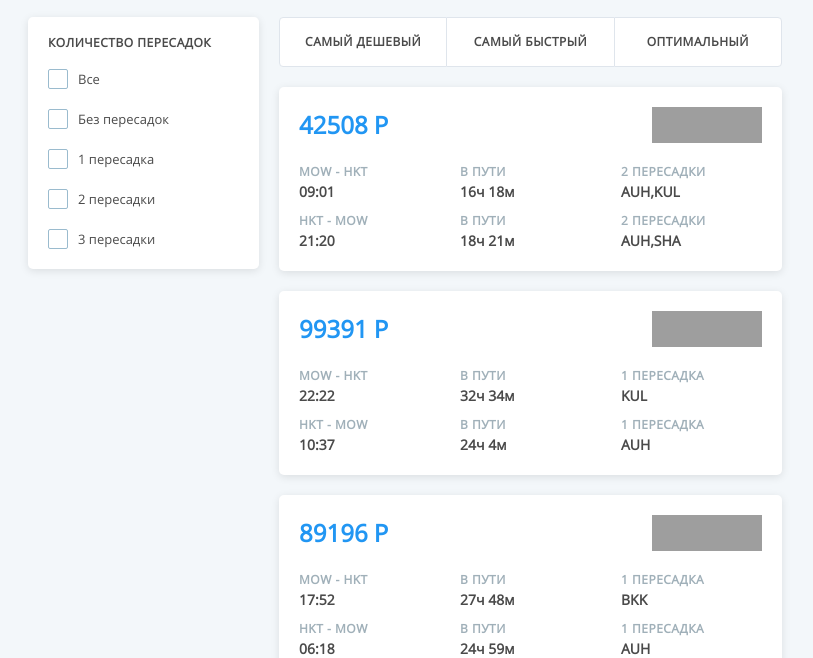
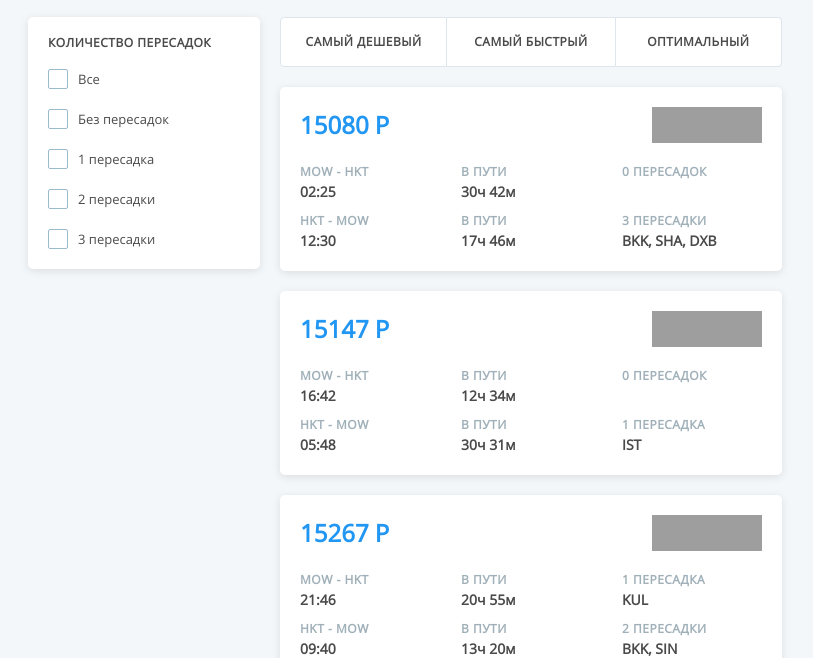
Before and after one commit to nataliebasket/flexberry, a website: page source/index.html in a window 1280 px wide. Both pictures are taken after a click on the button "САМЫЙ ДЕШЕВЫЙ". Shown: the part 142-800 px from the top of the page, without its empty margins (235-1048 px from the left). Drawn offline with nearby package versions, Linux system fonts and the light colour scheme; files that its build step writes are made by us from their sources; grey boxes are pictures that could not be loaded.

Commit message:
добавление фильтров

```diff
--- a/source/index.html
+++ b/source/index.html
@@ -38,39 +38,22 @@
       </form>
       <div class="search-tikets__container">
         <ul class="buttons search-tikets__buttons">
-          <li class="buttons__item">
-            <button class="buttons__button">Самый дешевый</button>
+          <li class="buttons__item buttons__item--cheap">
+            <button class="buttons__button buttons__button--cheap">Самый дешевый</button>
           </li>
-          <li class="buttons__item">
-            <button class="buttons__button">Самый быстрый</button>
+          <li class="buttons__item buttons__item--fast">
+            <button class="buttons__button buttons__button--fast">Самый быстрый</button>
           </li>
           <li class="buttons__item">
             <button class="buttons__button">Оптимальный</button>
           </li>
         </ul>
+        <div class="search-tikets__wrapper">
 
-        <!-- <article class="card">
-          <div class="card__container">
-            <span class="card__price">13 400 Р</span>
-            <img class="card__iata" src="http://pics.avs.io/99/36/SU.png" alt="Логотип авиакомпании" width="110" height="36">
         </div>
-          <div class="card__info">
-            <span class="card__title">MOW – HKT</span>
-            <span class="card__title">В пути</span>
-            <span class="card__title">2 пересадки</span>
-            <span class="card__value card__value--time-in-out">10:45 - 08:00</span>
-            <span class="card__value card__value--time-flight">21ч 15м</span>
-            <span class="card__value card__value--transfers">HKG, JNB</span>
       </div>
-          <div class="card__info">
-            <span class="card__title">MOW – HKT</span>
-            <span class="card__title">В пути</span>
-            <span class="card__title">2 пересадки</span>
-            <span class="card__value card__value--time-in-out">10:45 - 08:00</span>
-            <span class="card__value card__value--time-flight">21ч 15м</span>
-            <span class="card__value card__value--transfers">HKG, JNB</span>
-          </div>
-        </article> -->
+    </section>
+  </main>
 
   <template id="template">
     <article class="card">
@@ -97,12 +80,6 @@
     </article>
   </template>
 
-
-
-      </div>
-    </section>
-  </main>
-
   <script src="./js/main.js" type="module"></script>
 
 </body>
--- a/source/js/api.js
+++ b/source/js/api.js
@@ -1,19 +1,4 @@
-// const getData = () => fetch('./js/response-example.json')
-//   .then((response) => {
-//     if (response.ok) {
-//       return response.json();
-//     }
-//   })
-//   .then((data) => {
-//     console.log(data);
-//   })
-//   .catch(() => {
-//     console.log('Ошибка');
-//   });
-
-// export {getData};
-
-const getAds = async () => {
+const getCards = async () => {
   let response;
   try {
     response = await fetch('./js/response-example.json');
@@ -25,4 +10,4 @@ const getAds = async () => {
   return tickets;
 };
 
-export {getAds};
+export {getCards};
--- a/source/js/card.js
+++ b/source/js/card.js
@@ -23,8 +23,8 @@ const createCard = (obj) => {
   cardDuration[1].textContent = getTimeFromMins(obj.segments[1].duration);
   cardStops[0].textContent = `${obj.segments[0].stops.length} ${getWordEnd(obj.segments[0].stops.length, 'пересадка', 'пересадки', 'пересадок')}`;
   cardStops[1].textContent = `${obj.segments[1].stops.length} ${getWordEnd(obj.segments[1].stops.length, 'пересадка', 'пересадки', 'пересадок')}`;
-  cardTransfers[0].textContent = `${obj.segments[0].stops.toString()}`;
-  cardTransfers[1].textContent = `${obj.segments[1].stops.toString()}`;
+  cardTransfers[0].textContent = `${obj.segments[0].stops.join(', ')}`;
+  cardTransfers[1].textContent = `${obj.segments[1].stops.join(', ')}`;
 
   return cardElement;
 };
--- a/source/js/main.js
+++ b/source/js/main.js
@@ -1,14 +1,73 @@
-import {getAds} from './api.js';
+import {getCards} from './api.js';
 import {createCard} from './card.js';
 
+const checkboxForm = document.querySelector('.form');
+const cheapButton = document.querySelector('.buttons__button--cheap');
+const fastButton = document.querySelector('.buttons__button--fast');
+const tiketsWrapper = document.querySelector('.search-tikets__wrapper');
+
+let tickets;
+let transfers;
+let newTickets;
+let cheap = false;
+let fast = false;
+
 (async () => {
-  const tickets = await getAds();
-  // console.log(tickets);
-  // console.log(typeof tickets);
-  // console.log(tickets.tickets[0]);
-  // console.log(typeof tickets.tickets);
-
-  tickets.tickets.slice(100, 115).forEach((card) => {
-    document.querySelector('.search-tikets__container').append(createCard(card));
+  tickets = await getCards();
+  console.log(tickets);
+  tickets.tickets.slice(100, 105).forEach((card) => {
+    document.querySelector('.search-tikets__wrapper').append(createCard(card));
   });
 })();
+
+const getSelectTransfers = () => Array.from(document.querySelectorAll('input[name="transfers"]:checked'), (cb) => cb.value);
+
+const checkFilter = (ticket) => {
+  transfers = getSelectTransfers();
+  if (!transfers.length) {return true;}
+  return transfers.includes('all') || (transfers.includes(`${ticket.segments[0].stops.length}`) && transfers.includes(`${ticket.segments[1].stops.length}`));
+};
+
+const createTickets = (isCheap, isFast) => {
+  tiketsWrapper.innerHTML = '';
+  newTickets = tickets.tickets.filter((ticket) => checkFilter(ticket));
+  if (isCheap) { newTickets.sort( (a, b) => a.price - b.price );}
+  if (isFast) { newTickets.sort( (a, b) => a.segments[0].duration - b.segments[0].duration );}
+  newTickets.slice(0, 5).forEach((card) => {
+    document.querySelector('.search-tikets__wrapper').append(createCard(card));
+  });
+};
+
+const onChangeCheckboxForm = () => {
+  cheap = false;
+  fast = false;
+  createTickets(cheap, fast);
+};
+
+const onClickCheapButton = () => {
+  cheap = true;
+  fast = false;
+  createTickets(cheap, fast);
+};
+
+const onClickFastButton = () => {
+  cheap = false;
+  fast = true;
+  createTickets(cheap, fast);
+};
+
+cheapButton.addEventListener('click', onClickCheapButton);
+fastButton.addEventListener('click', onClickFastButton);
+checkboxForm.addEventListener('change', onChangeCheckboxForm);
+
+const privet1 = () => {
+  setTimeout(() => {console.log('Привет1');}, 4000);
+};
+
+const privet2 = () => {
+  setTimeout(() => {console.log('Привет2');}, 500);
+};
+
+privet1();
+privet2();
+console.log('Привет3');
--- a/source/scss/blocks/buttons.scss
+++ b/source/scss/blocks/buttons.scss
@@ -14,6 +14,8 @@
   border-top: 1px solid var(--border-color);
   border-bottom: 1px solid var(--border-color);
   background-color: var(--back-color-card);
+  display: block;
+  box-sizing: border-box;
 }
 
 .buttons__button {
@@ -46,6 +48,8 @@
   border-radius: 0 4px 4px 0;
   border: 1px solid var(--border-color);
   overflow: hidden;
+  display: block;
+  box-sizing: border-box;
 }
 
 .buttons__item:hover {
--- a/source/scss/blocks/search-tikets.scss
+++ b/source/scss/blocks/search-tikets.scss
@@ -5,9 +5,16 @@
 }
 
 .search-tikets__container {
+  width: 502px;
   grid-column: 2 / 3;
   grid-row: 1 / -1;
   display: flex;
   flex-direction: column;
   gap: 20px;
 }
+
+.search-tikets__wrapper {
+  display: flex;
+  flex-direction: column;
+  gap: 20px;
+}
```
Lines whose indentation alone changed are shown as unchanged.
